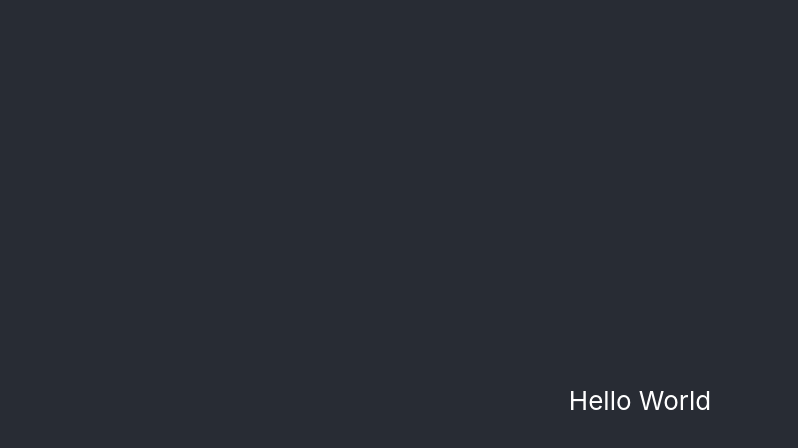
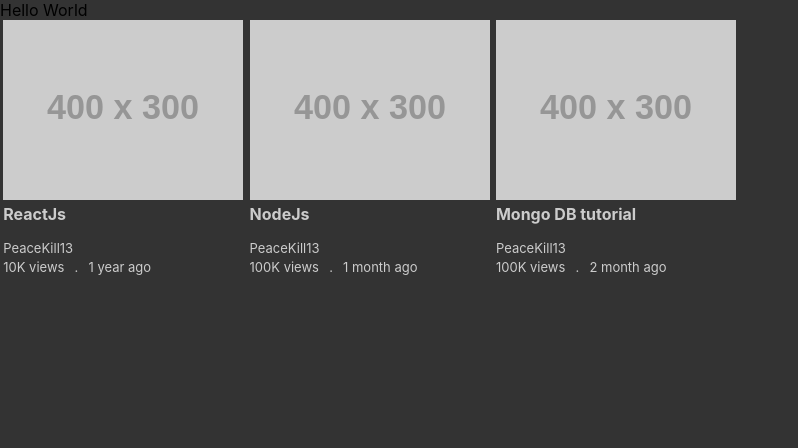
Before and after one commit to Nr-2319/react-learn, a React (Create React App) app: page / in a window 1280 px wide. Shown: the top 448 px of the page, without its empty margins (0-798 px from the left). Built offline with nearby package versions, Linux system fonts and the light colour scheme.

Commit message:
components work

```diff
--- a/src/App.css
+++ b/src/App.css
@@ -1,38 +1,5 @@
 .App {
-  text-align: center;
+    background-color: #333;
+    width: 100%;
+    height: 100vh;
 }
-
-.App-logo {
-  height: 40vmin;
-  pointer-events: none;
-}
-
-@media (prefers-reduced-motion: no-preference) {
-  .App-logo {
-    animation: App-logo-spin infinite 20s linear;
-  }
-}
-
-.App-header {
-  background-color: #282c34;
-  min-height: 100vh;
-  display: flex;
-  flex-direction: column;
-  align-items: center;
-  justify-content: center;
-  font-size: calc(10px + 2vmin);
-  color: white;
-}
-
-.App-link {
-  color: #61dafb;
-}
-
-@keyframes App-logo-spin {
-  from {
-    transform: rotate(0deg);
-  }
-  to {
-    transform: rotate(360deg);
-  }
-}
--- a/src/App.js
+++ b/src/App.js
@@ -1,13 +1,31 @@
-import './App.css';
+import "./App.css";
+import Video from "./components/Video";
 
 function App() {
-  return (
-    <div className="App">
-      <header className="App-header">
-        Hello World
-      </header>
-    </div>
-  );
+    const channelName = "PeaceKill13";
+    return (
+        <div className="App">
+            <header className="App-header">Hello World</header>
+            <Video
+                title="ReactJs"
+                views="10K"
+                time="1 year ago"
+                channel={channelName}
+            ></Video>
+            <Video
+                title="NodeJs"
+                views="100K"
+                time="1 month ago"
+                channel={channelName}
+            ></Video>
+            <Video
+                title="Mongo DB tutorial"
+                views="100K"
+                time="2 month ago"
+                channel={channelName}
+            ></Video>
+        </div>
+    );
 }
 
 export default App;
--- /dev/null
+++ b/src/components/Video.css
@@ -0,0 +1,26 @@
+.container {
+    width: 15em;
+    margin: 0 0.2em;
+    float: left;
+}
+
+.pic img {
+    width: 100%;
+}
+
+.title {
+    font-weight: bold;
+    margin-bottom: 1em;
+    color: #ccc;
+}
+
+.channel,
+.views {
+    font-size: small;
+    color: #ccc;
+    margin-bottom: 0.2em;
+}
+
+.views span {
+    padding: 0 0.5em;
+}
--- /dev/null
+++ b/src/components/Video.js
@@ -0,0 +1,20 @@
+import "./Video.css";
+
+const Video = ({ title, channel, views, time }) => {
+    return (
+        <>
+            <div className="container">
+                <div className="pic">
+                    <img src="https://placehold.co/400x300" alt="placeholder" />
+                </div>
+                <div className="title">{title}</div>
+                <div className="channel">{channel}</div>
+                <div className="views">
+                    {views} views <span>.</span> {time}
+                </div>
+            </div>
+        </>
+    );
+};
+
+export default Video;
```
Also changed, not shown: public/manifest.json (added).
